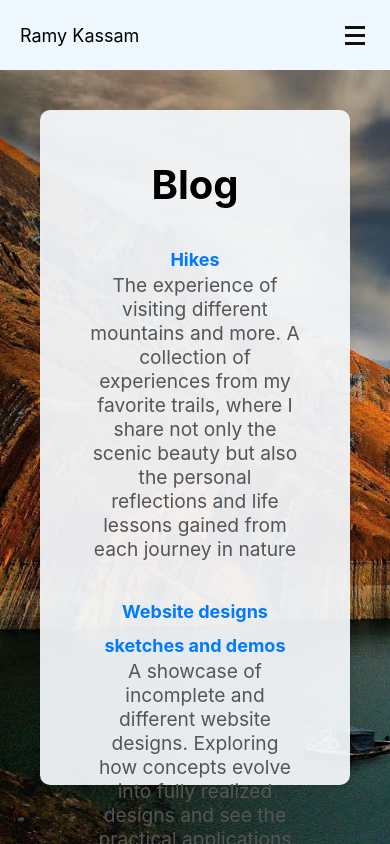
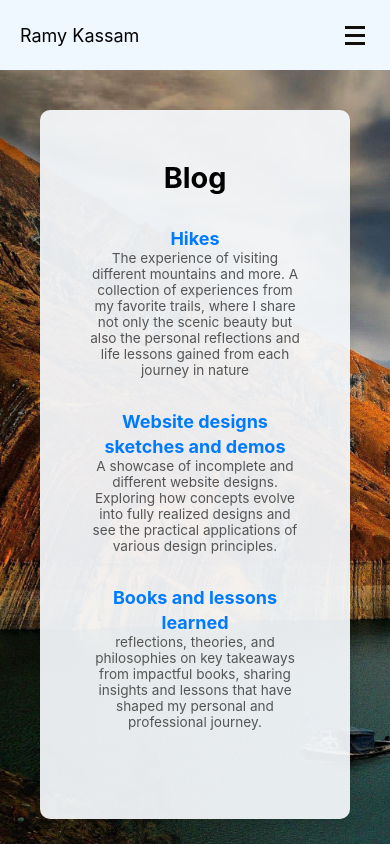
Before and after one commit to Ram096/ramy, a React (Create React App) app: page /blog in a window 390 px wide. Shown: the top 844 px of the page. Built offline with nearby package versions, Linux system fonts and the light colour scheme.

Commit message:
margin change

```diff
--- a/public/index.html
+++ b/public/index.html
@@ -23,7 +23,7 @@
       work correctly both with client-side routing and a non-root public URL.
       Learn how to configure a non-root public URL by running `npm run build`.
     -->
-    <title>React App</title>
+    <title>Ramy Kassam</title>
   </head>
   <body>
     <noscript>You need to enable JavaScript to run this app.</noscript>
--- a/src/styles/Blog.css
+++ b/src/styles/Blog.css
@@ -14,7 +14,7 @@
     max-width: 900px;
     margin: 0 auto;
     box-shadow: 0 4px 8px rgba(0, 0, 0, 0.1);
-    height:80vh;
+    height: 84vh;
   }
 
   .blog-title {
@@ -46,3 +46,31 @@
   .post-link:hover {
     text-decoration: underline;
   }
+
+  @media (max-width: 768px) {
+    .blog-title {
+        font-size: 2rem; /* Responsive font size */
+    }
+
+    .post-title {
+        font-size: 1.5rem; /* Responsive font size */
+    }
+
+    .post-description {
+        font-size: 0.9rem; /* Responsive font size */
+    }
+}
+
+@media (max-width: 480px) {
+    .blog-title {
+        font-size: 1.8rem; /* Smaller font for very small screens */
+    }
+
+    .post-title {
+        font-size: 1.3rem; /* Smaller font for very small screens */
+    }
+
+    .post-description {
+        font-size: 0.85rem; /* Smaller font for very small screens */
+    }
+}
```
